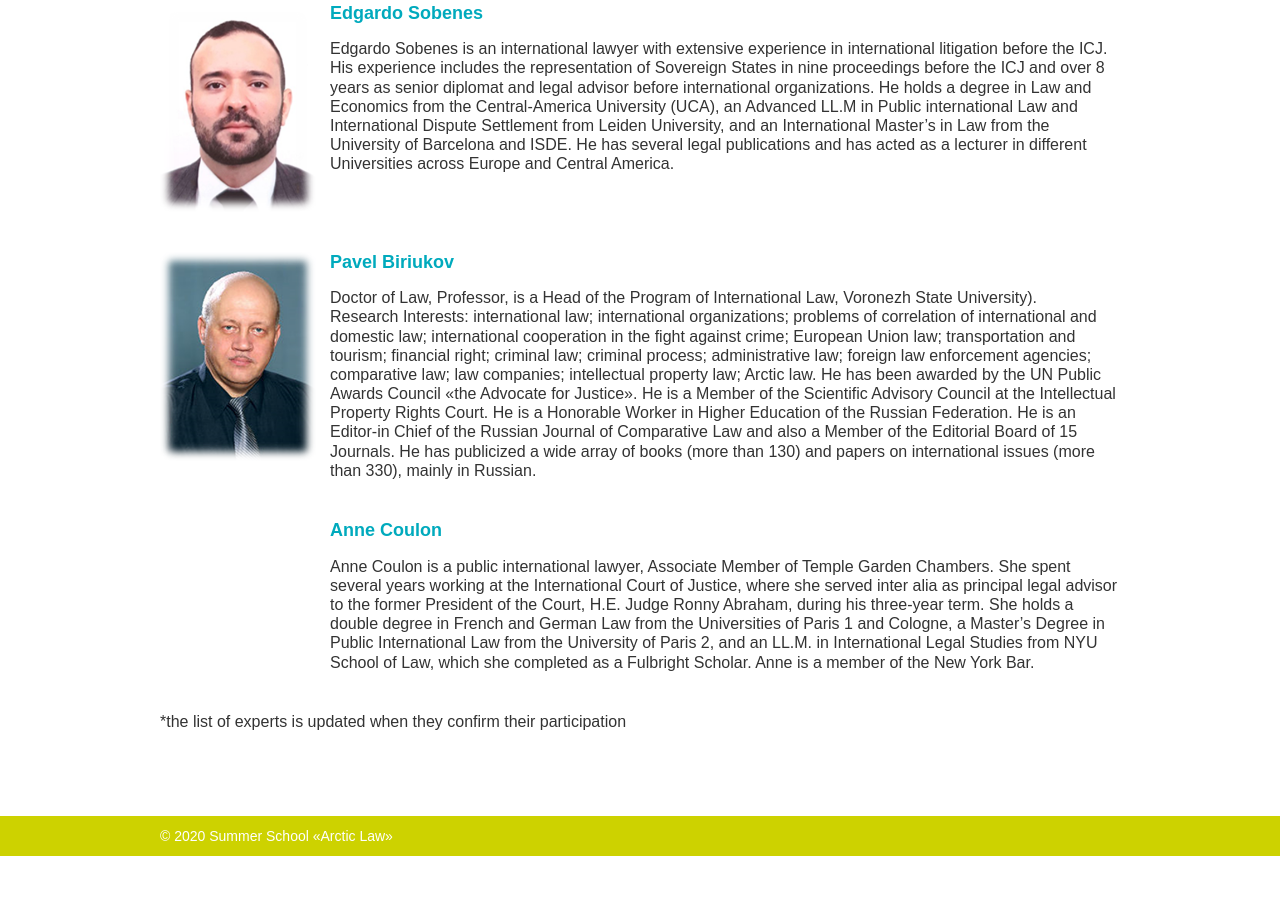
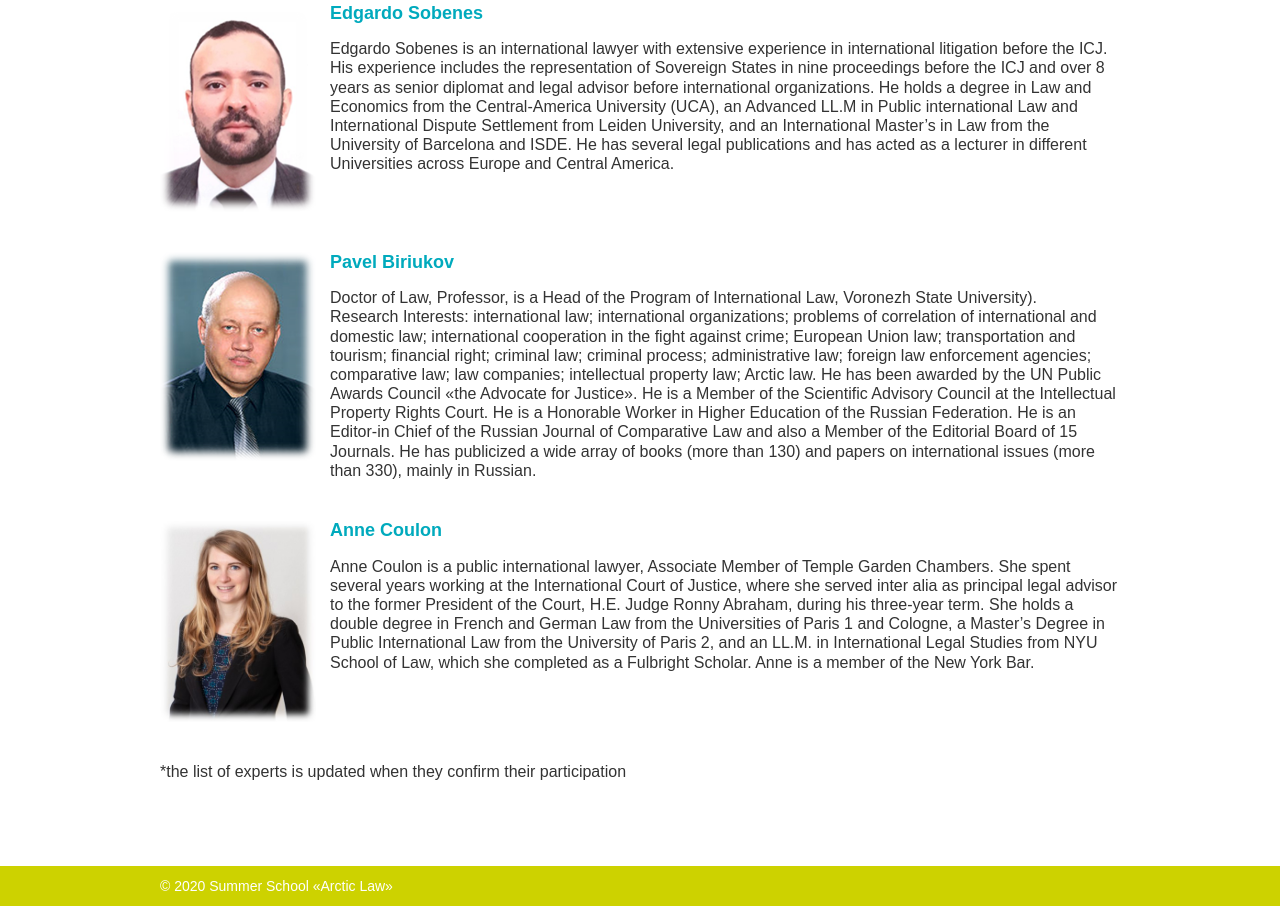
Before and after one commit to Khirnov/Khirnov.github.io, a plain HTML site: page experts.html in a window 1280 px wide. Shown: the part 1896-2802 px from the top of the page. Before the commit the page ends 2752 px from the top, so only its background shows below. Drawn offline with Linux system fonts and the light colour scheme.

Commit message:
add photo Anne Coulon

```diff
--- a/experts.html
+++ b/experts.html
@@ -121,7 +121,9 @@
 						</div>
 					</div>
 					<div class="face-item experts flex">
-						<div class="fi-avatar"></div>
+						<div class="fi-avatar">
+							<img src="images/Coulon.jpg" alt="IMG">
+						</div>
 						<div class="fi-text">
 							<div class="fi-name">Anne Coulon</div>
 							Anne Coulon is a public international lawyer, Associate Member of Temple Garden Chambers. She spent several years working at the International Court of Justice, where she served inter alia as principal legal advisor to the former President of the Court, H.E. Judge Ronny Abraham, during his three-year term. She holds a double degree in French and German Law from the Universities of Paris 1 and Cologne, a Master’s Degree in Public International Law from the University of Paris 2, and an LL.M. in International Legal Studies from NYU School of Law, which she completed as a Fulbright Scholar. Anne is a member of the New York Bar.
```
